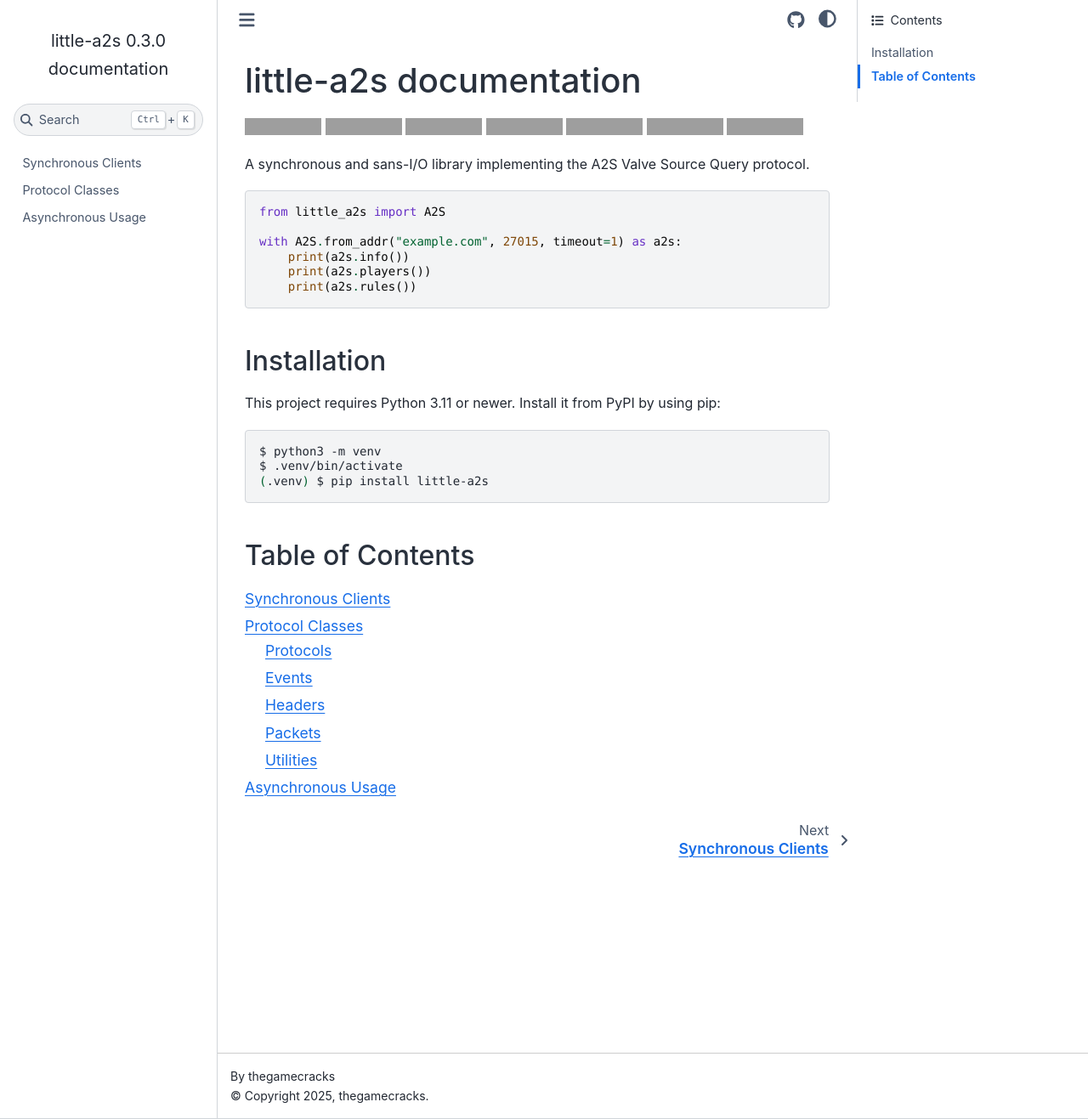
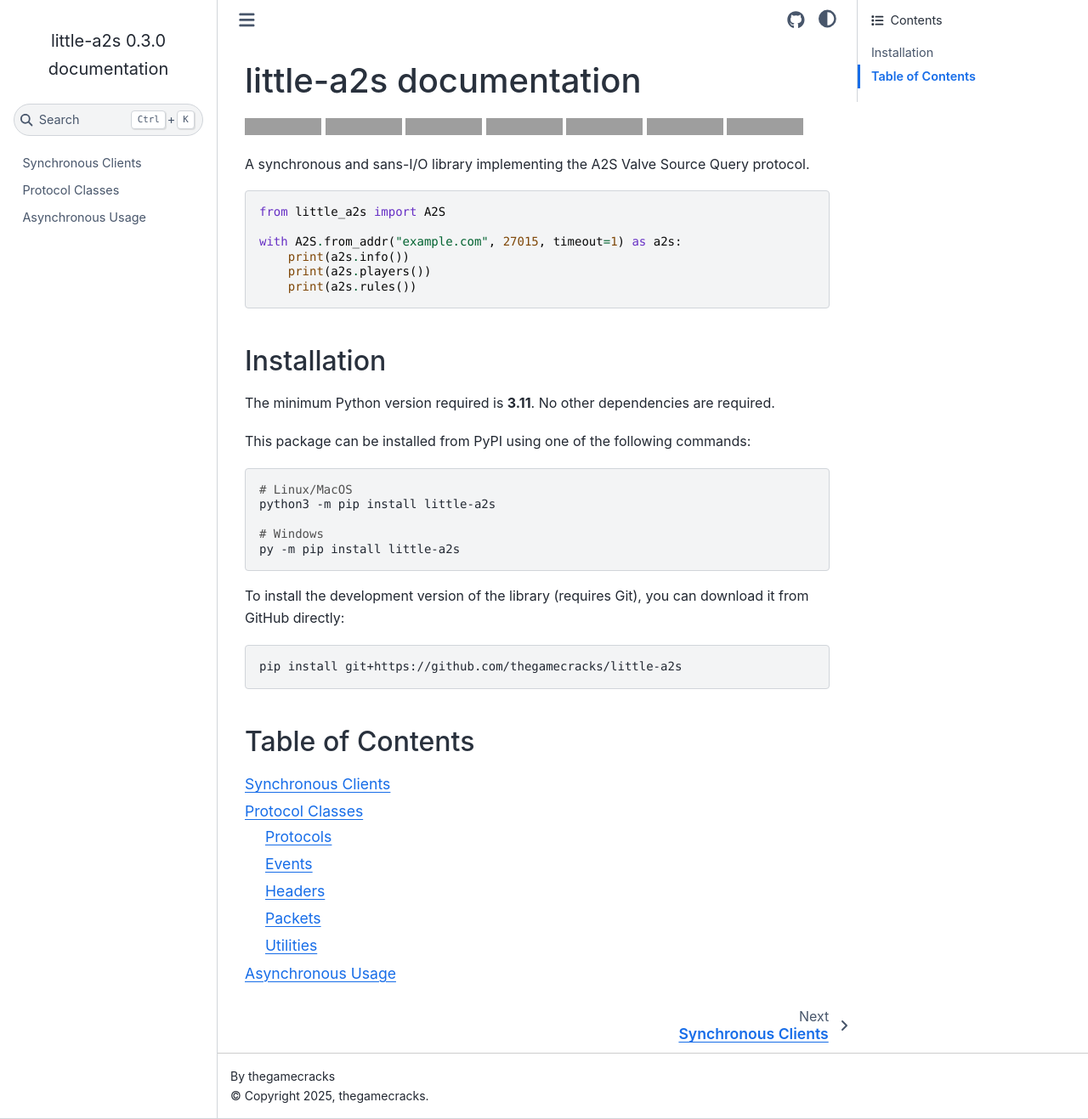
Before and after one commit to thegamecracks/little-a2s, a Sphinx documentation site: the page built from docs/index.rst, in a window 1280 px wide and 1317 px high. Shown: the whole window at 85% size. Built offline with Sphinx 7.4.7 and the Sphinx Book theme 1.1.4, drawn with Linux system fonts in a browser that asks for light colours; grey boxes are pictures that could not be loaded.

Commit message:
docs: expand a bit on installation instructions

```diff
--- a/docs/index.rst
+++ b/docs/index.rst
@@ -38,13 +38,24 @@
 Installation
 ------------
 
-This project requires Python 3.11 or newer. Install it from PyPI by using pip:
+The minimum Python version required is **3.11**. No other dependencies are required.
+
+This package can be installed from PyPI using one of the following commands:
 
 .. code-block:: sh
 
-   $ python3 -m venv
-   $ .venv/bin/activate
-   (.venv) $ pip install little-a2s
+   # Linux/MacOS
+   python3 -m pip install little-a2s
+
+   # Windows
+   py -m pip install little-a2s
+
+To install the development version of the library (requires Git), you can download
+it from GitHub directly:
+
+.. code-block:: sh
+
+   pip install git+https://github.com/thegamecracks/little-a2s
 
 Table of Contents
 -----------------
```
Also changed, not shown: README.md (+15 -4 lines).
